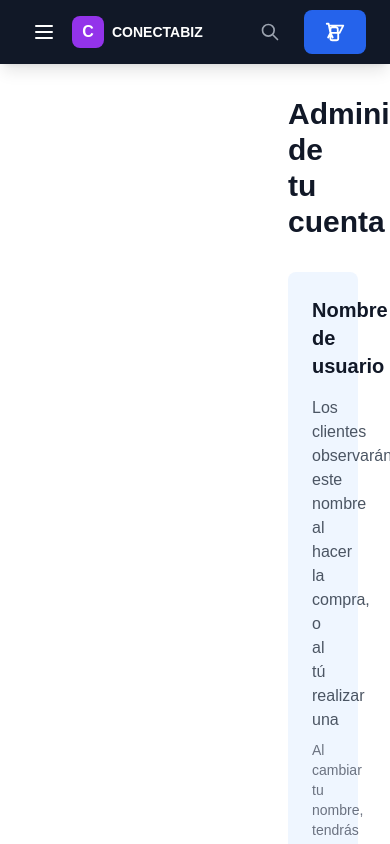
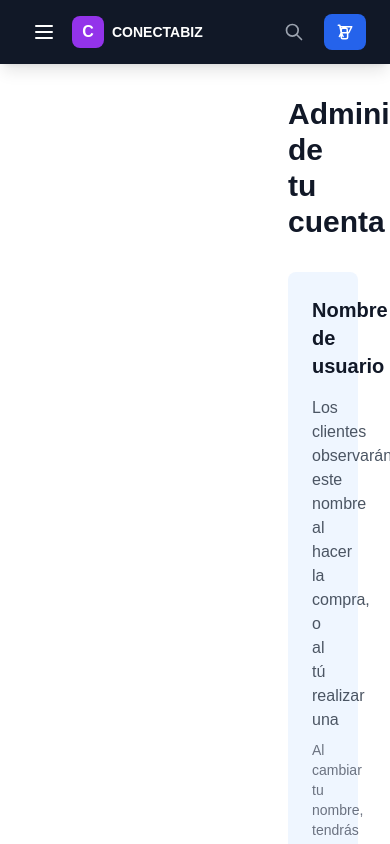
Before and after one commit to MiguelRestrepoL/ConectaBizFend, a Next.js app: page /perfil in a window 390 px wide. Shown: the top 844 px of the page. Built offline with nearby package versions, Linux system fonts and the light colour scheme; no server answers.

Commit message:
Responsive

```diff
--- a/src/app/components/Header.jsx
+++ b/src/app/components/Header.jsx
@@ -17,7 +17,9 @@ const Header = ({ userName = 'Usuario', onMenuClick }) => {
         }}
       >
 
-        {/* IZQUIERDA: Solo móvil/tablet */}
+        {/* ==================== MÓVIL/TABLET ==================== */}
+
+        {/* IZQUIERDA MÓVIL: Hamburguesa + Logo */}
         <div className="flex items-center lg:hidden" style={{ gap: '8px' }}>
           <button
             onClick={onMenuClick}
@@ -39,38 +41,106 @@ const Header = ({ userName = 'Usuario', onMenuClick }) => {
           </div>
         </div>
 
-        {/* CENTRO: Solo desktop - MÁS PEQUEÑO para dar espacio */}
-        <div className="hidden lg:flex justify-center" style={{ minWidth: '200px', maxWidth: '400px' }}>
-          <h1 className="font-medium truncate" style={{ fontSize: '16px' }}>
+        {/* DERECHA MÓVIL: Búsqueda + Botón */}
+        <div className="flex items-center lg:hidden ml-auto" style={{ gap: '12px' }}>
+          <button className="p-2 hover:bg-gray-800 rounded-lg transition-colors">
+            <svg
+              style={{ width: '20px', height: '20px', color: '#9ca3af' }}
+              fill="none"
+              stroke="currentColor"
+              viewBox="0 0 24 24"
+            >
+              <path strokeLinecap="round" strokeLinejoin="round" strokeWidth={2} d="M21 21l-6-6m2-5a7 7 0 11-14 0 7 7 0 0114 0z" />
+            </svg>
+          </button>
+
+          <button
+            className="bg-blue-600 hover:bg-blue-700 text-white rounded-lg flex items-center"
+            style={{
+              height: '36px',
+              padding: '0 12px',
+              gap: '8px',
+              fontSize: '14px'
+            }}
+          >
+            <svg
+              style={{ width: '18px', height: '18px' }}
+              fill="none"
+              stroke="currentColor"
+              viewBox="0 0 24 24"
+            >
+              <path
+                strokeLinecap="round"
+                strokeLinejoin="round"
+                strokeWidth={2}
+                d="M3 3h2l.4 2M7 13h10l4-8H5.4m0 0L7 13m0 0l-2.5 5M7 13l2.5 5m6-5v6a2 2 0 01-2 2H9a2 2 0 01-2-2v-6m8 0V9a2 2 0 00-2-2H9a2 2 0 00-2 2v4.01"
+              />
+            </svg>
+            <span className="hidden sm:inline">Mi tienda</span>
+          </button>
+        </div>
+
+        {/* ==================== DESKTOP (3 COLUMNAS) ==================== */}
+
+        {/* COLUMNA 1: IZQUIERDA - Bienvenida */}
+        <div
+          className="hidden lg:flex items-center"
+          style={{
+            minWidth: '280px',
+            flex: '0 0 auto'
+          }}
+        >
+          <h1
+            className="font-medium whitespace-nowrap"
+            style={{ fontSize: '16px' }}
+          >
             ¡Bienvenido nuevamente {userName}!
           </h1>
         </div>
 
-        {/* DERECHA: Búsqueda + Botón - PRIORIDAD VISUAL */}
-        <div className="flex items-center ml-auto" style={{ gap: '16px' }}>
-
-          {/* Búsqueda - DESKTOP - MÁS GRANDE Y VISIBLE */}
-          <div className="hidden sm:block relative">
+        {/* COLUMNA 2: CENTRO - Búsqueda */}
+        <div
+          className="hidden lg:flex justify-center items-center"
+          style={{
+            flex: '1 1 auto',
+            maxWidth: '500px',
+            margin: '0 auto'
+          }}
+        >
+          <div className="relative" style={{ width: '100%', maxWidth: '400px' }}>
             <input
               type="text"
-              placeholder="Buscar"
-              className="bg-gray-800 text-white placeholder-gray-400 rounded-lg border-2 border-gray-700 focus:outline-none focus:border-purple-500"
+              placeholder="Buscar productos, pedidos, clientes..."
               style={{
-                width: '280px',           // ← MÁS ANCHO (antes 200px)
-                height: '44px',           // ← MÁS ALTO (antes 40px)
-                paddingLeft: '44px',      // ← Más espacio para el ícono
+                width: '100%',
+                height: '44px',
+                paddingLeft: '44px',
                 paddingRight: '16px',
-                fontSize: '15px',         // ← Texto más grande
-                fontWeight: '400'
+                fontSize: '15px',
+                fontWeight: '400',
+                borderRadius: '8px',
+                backgroundColor: '#374151',
+                color: '#ffffff',
+                border: '2px solid #6b7280',
+                outline: 'none'
+              }}
+              onFocus={(e) => {
+                e.target.style.backgroundColor = '#4b5563';
+                e.target.style.borderColor = '#a78bfa';
+              }}
+              onBlur={(e) => {
+                e.target.style.backgroundColor = '#374151';
+                e.target.style.borderColor = '#6b7280';
               }}
             />
             <svg
-              className="absolute pointer-events-none text-gray-400"
+              className="absolute pointer-events-none"
               style={{
                 left: '14px',
-                top: '12px',
-                width: '22px',            // ← Ícono más grande
-                height: '22px'
+                top: '11px',
+                width: '22px',
+                height: '22px',
+                color: '#d1d5db'
               }}
               fill="none"
               stroke="currentColor"
@@ -84,31 +154,24 @@ const Header = ({ userName = 'Usuario', onMenuClick }) => {
               />
             </svg>
           </div>
+        </div>
 
-          {/* Búsqueda - MÓVIL (solo icono) */}
-          <button
-            className="sm:hidden p-2 hover:bg-gray-800 rounded-lg transition-colors"
-          >
-            <svg
-              className="text-gray-400"
-              style={{ width: '20px', height: '20px' }}
-              fill="none"
-              stroke="currentColor"
-              viewBox="0 0 24 24"
-            >
-              <path strokeLinecap="round" strokeLinejoin="round" strokeWidth={2} d="M21 21l-6-6m2-5a7 7 0 11-14 0 7 7 0 0114 0z" />
-            </svg>
-          </button>
-
-          {/* Botón Mi Tienda - TAMBIÉN MÁS GRANDE */}
+        {/* COLUMNA 3: DERECHA - Mi Tienda */}
+        <div
+          className="hidden lg:flex items-center justify-end"
+          style={{
+            minWidth: '140px',
+            flex: '0 0 auto'
+          }}
+        >
           <button
             className="bg-blue-600 hover:bg-blue-700 text-white rounded-lg flex items-center transition-colors"
             style={{
-              height: '44px',           // ← Mismo alto que el input
-              padding: '0 20px',        // ← Más padding
+              height: '44px',
+              padding: '0 20px',
               gap: '10px',
-              fontSize: '15px',         // ← Texto más grande
-              fontWeight: '500',        // ← Más bold
+              fontSize: '15px',
+              fontWeight: '500',
               whiteSpace: 'nowrap'
             }}
           >
@@ -125,10 +188,10 @@ const Header = ({ userName = 'Usuario', onMenuClick }) => {
                 d="M3 3h2l.4 2M7 13h10l4-8H5.4m0 0L7 13m0 0l-2.5 5M7 13l2.5 5m6-5v6a2 2 0 01-2 2H9a2 2 0 01-2-2v-6m8 0V9a2 2 0 00-2-2H9a2 2 0 00-2 2v4.01"
               />
             </svg>
-            <span className="hidden sm:inline">Mi tienda</span>
+            <span>Mi tienda</span>
           </button>
+        </div>
 
-        </div>
       </div>
     </header>
   );
```
